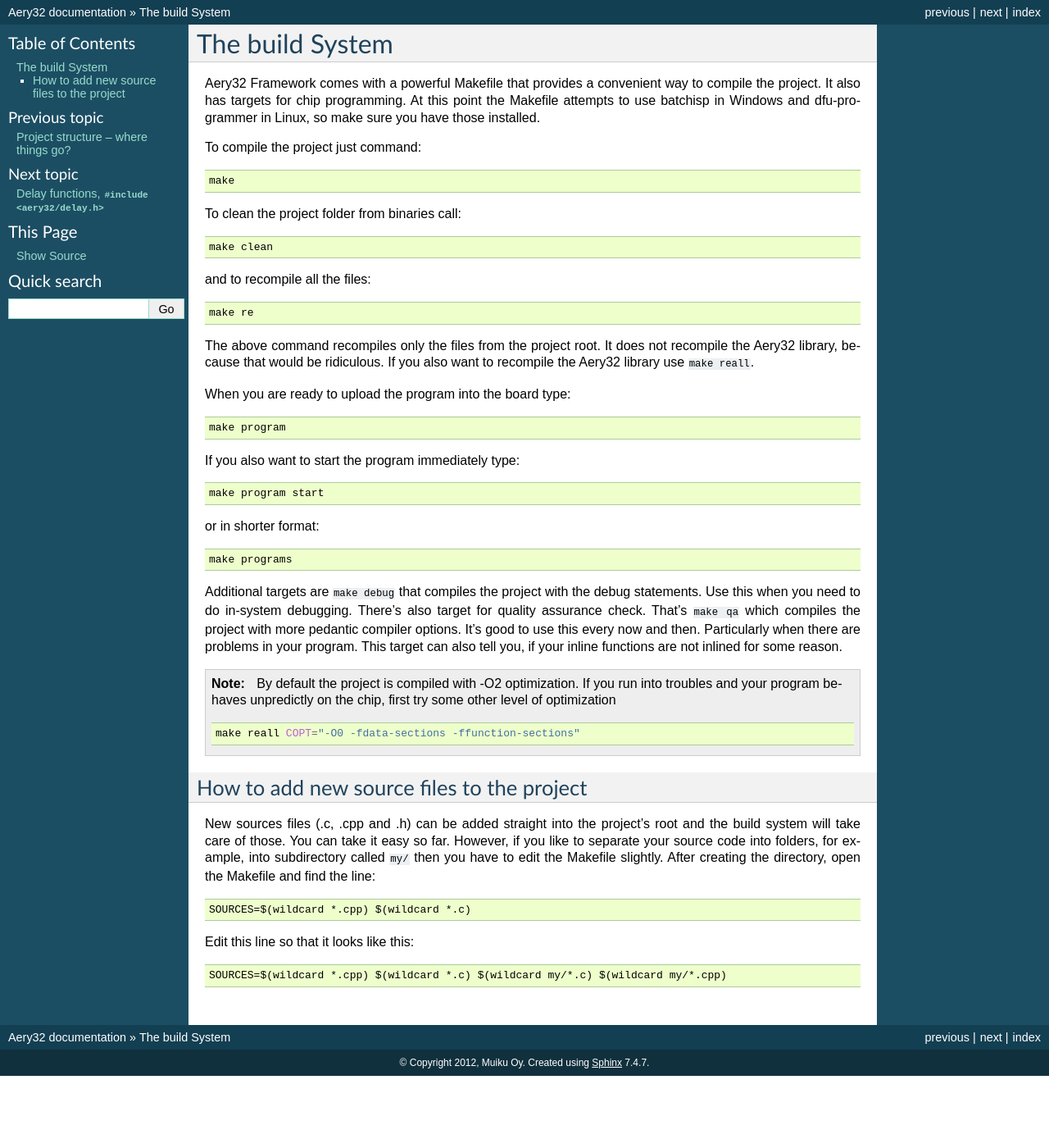
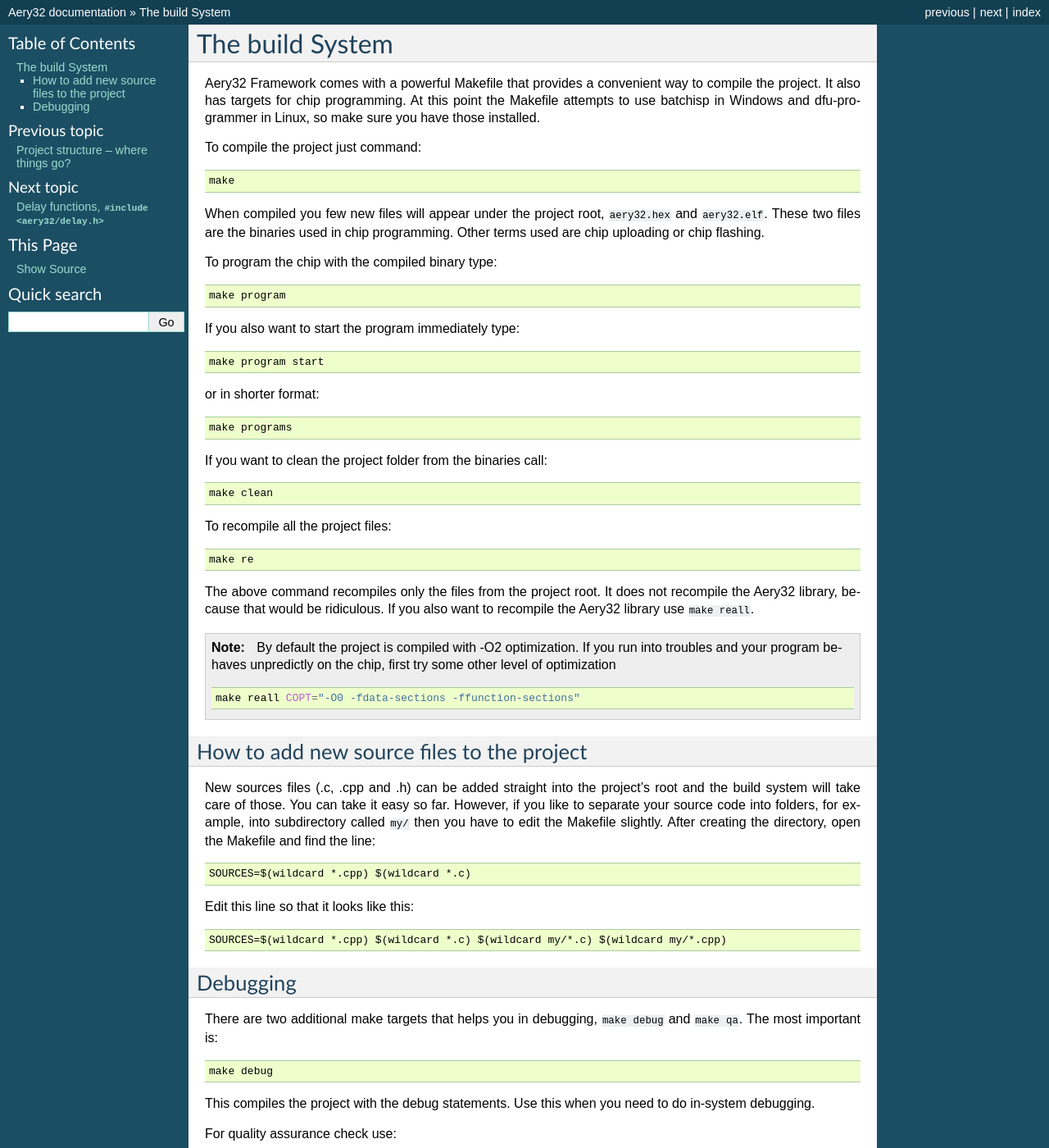
Before and after one commit to aery32/aery32-refguide, a Sphinx documentation site: the page built from source/build_system.rst, in a window 1280 px wide and 1400 px high. Shown: the whole window at 82% size. Built offline with Sphinx 7.4.7, drawn with Linux system fonts in a browser that asks for light colours; some of the changed text lies outside the part shown.

Commit message:
Add more info about build system

```diff
--- a/source/build_system.rst
+++ b/source/build_system.rst
@@ -7,17 +7,9 @@
 
     make
 
-To clean the project folder from binaries call::
+When compiled you few new files will appear under the project root, ``aery32.hex`` and ``aery32.elf``. These two files are the binaries used in chip programming. Other terms used are chip uploading or chip flashing.
 
-    make clean
-
-and to recompile all the files::
-
-    make re
-
-The above command recompiles only the files from the project root. It does not recompile the Aery32 library, because that would be ridiculous. If you also want to recompile the Aery32 library use ``make reall``.
-
-When you are ready to upload the program into the board type::
+To program the chip with the compiled binary type::
 
     make program
 
@@ -29,7 +21,15 @@
 
     make programs
 
-Additional targets are ``make debug`` that compiles the project with the debug statements. Use this when you need to do in-system debugging. There's also target for quality assurance check. That's ``make qa`` which compiles the project with more pedantic compiler options. It's good to use this every now and then. Particularly when there are problems in your program. This target can also tell you, if your inline functions are not inlined for some reason.
+If you want to clean the project folder from the binaries call::
+
+    make clean
+
+To recompile all the project files::
+
+    make re
+
+The above command recompiles only the files from the project root. It does not recompile the Aery32 library, because that would be ridiculous. If you also want to recompile the Aery32 library use ``make reall``.
 
 .. note::
 
@@ -49,3 +49,20 @@
 Edit this line so that it looks like this::
 
     SOURCES=$(wildcard *.cpp) $(wildcard *.c) $(wildcard my/*.c) $(wildcard my/*.cpp)
+
+Debugging
+---------
+
+There are two additional make targets that helps you in debugging, ``make debug`` and ``make qa``. The most important is::
+
+    make debug
+
+This compiles the project with the debug statements. Use this when you need to do in-system debugging.
+
+For quality assurance check use::
+
+    make qa
+
+This target compiles the project with more pedantic compiler options. It's good to use this every now and then. Particularly when there are problems in your program. This target can also tell you, if your inline functions are not inlined for some reason.
+
+Morever, assembly listing and file mapping files, ``aery32.lst`` and ``aery32.map`` respectively, are created after successful compile.
```
